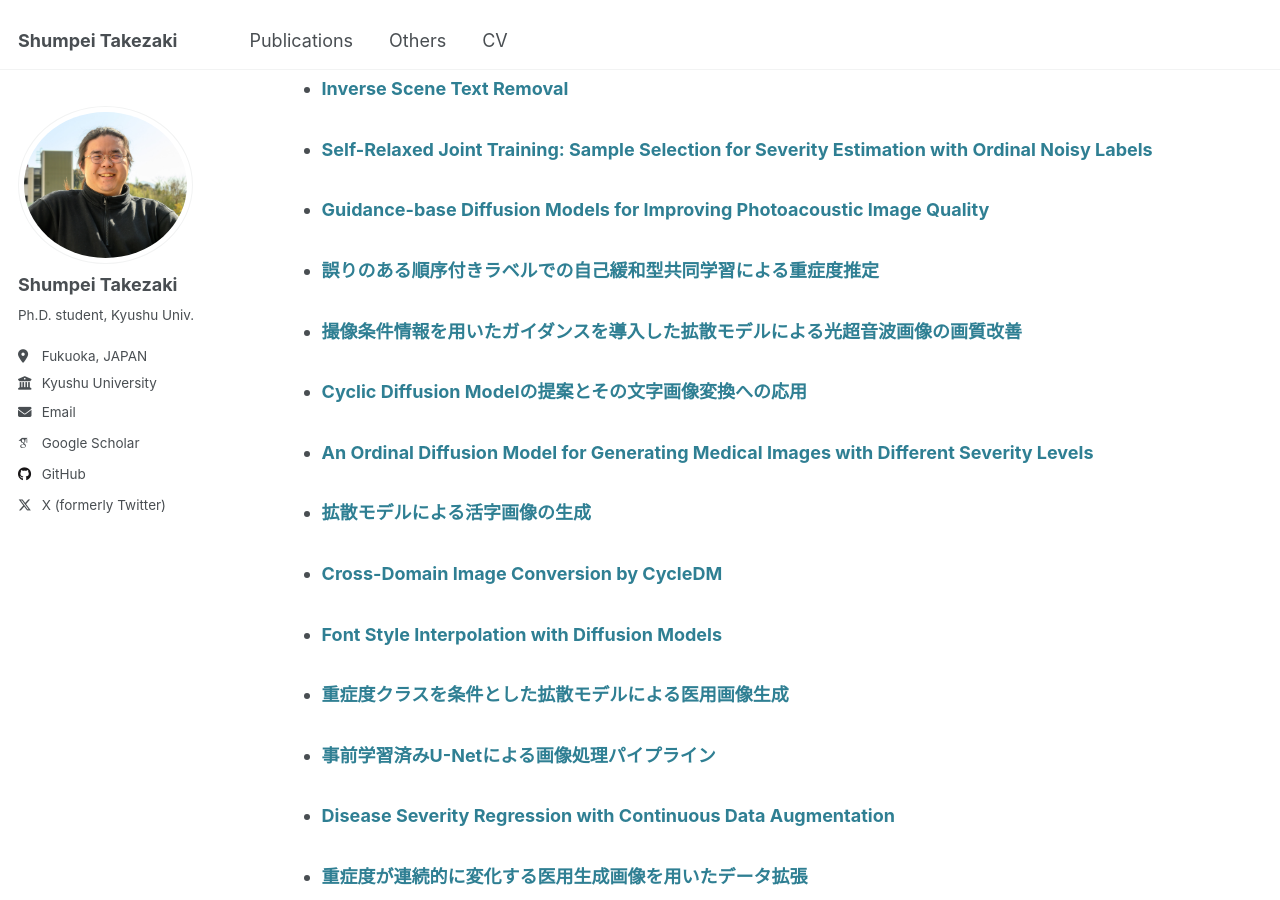
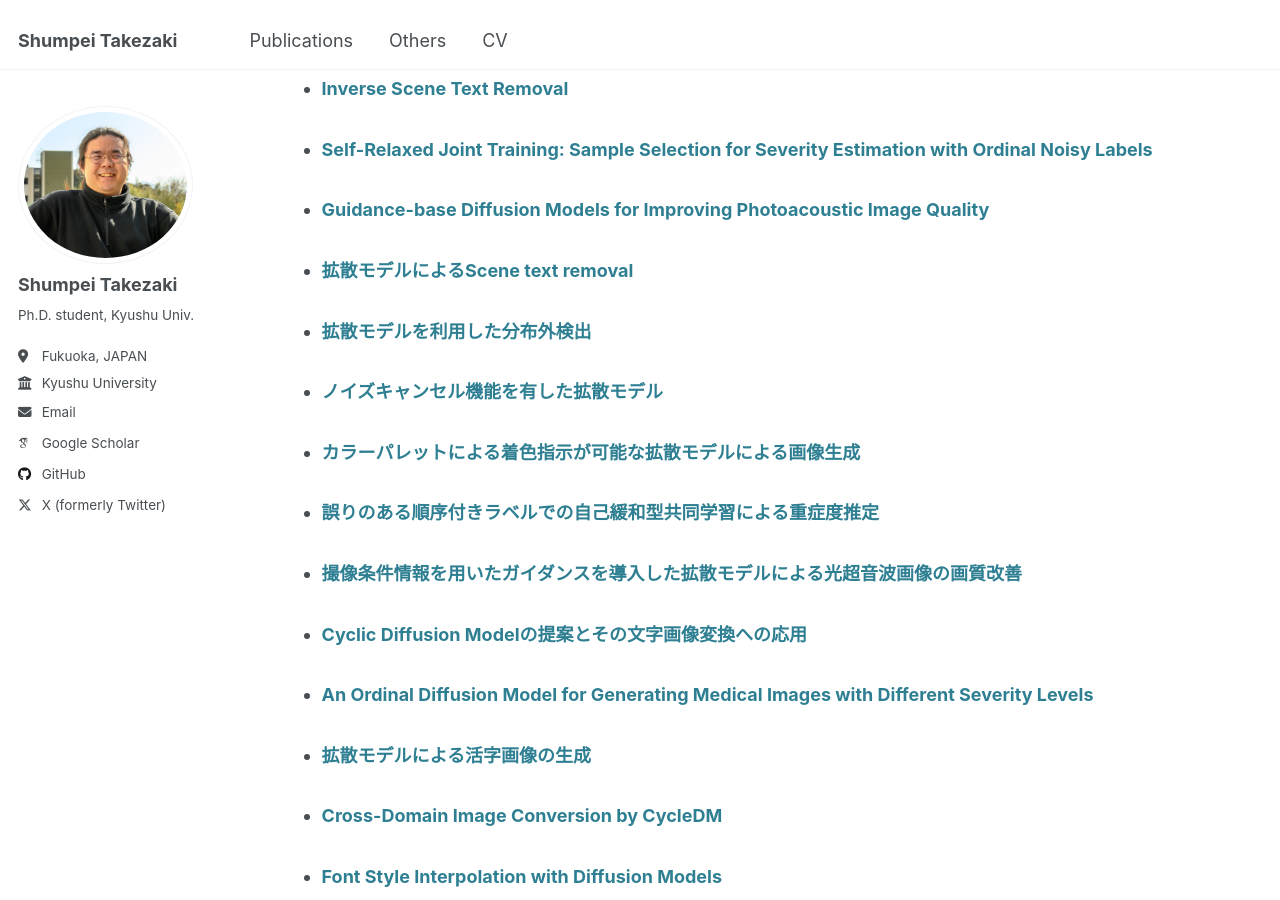
Before and after one commit to shumpei-takezaki/shumpei-takezaki.github.io, a Jekyll site: the page built from _pages/cv.md, in a window 1280 px wide and 900 px high, scrolled down 1081 px. Built offline with Jekyll 4.4.1, drawn with Linux system fonts in a browser that asks for light colours; some web fonts are replaced.

Commit message:
'update'

```diff
--- /dev/null
+++ b/_publications/ieice2024-1.md
@@ -0,0 +1,13 @@
+---
+title: "カラーパレットによる着色指示が可能な拡散モデルによる画像生成"
+collection: publications
+category: domestic
+permalink: /publication/ieice2024-1
+excerpt: ''
+status: 'Published'
+venue: 'IEICE Kyushu'
+authors: '永留 和真，内田 誠一，<strong> 竹崎 隼平</strong>'
+paperurl:
+code:
+date: 2024-09-26
+---
--- /dev/null
+++ b/_publications/ieice2024-2.md
@@ -0,0 +1,13 @@
+---
+title: "ノイズキャンセル機能を有した拡散モデル"
+collection: publications
+category: domestic
+permalink: /publication/ieice2024-2
+excerpt: ''
+status: 'Published'
+venue: 'IEICE Kyushu'
+authors: '松崎 悠汰，内田 誠一，<strong> 竹崎 隼平</strong>'
+paperurl:
+code:
+date: 2024-09-26
+---
--- /dev/null
+++ b/_publications/ieice2024-3.md
@@ -0,0 +1,13 @@
+---
+title: "拡散モデルを利用した分布外検出"
+collection: publications
+category: domestic
+permalink: /publication/ieice2024-3
+excerpt: ''
+status: 'Published'
+venue: 'IEICE Kyushu'
+authors: '石丸 大晟，<strong> 竹崎 隼平</strong>，備瀬 竜馬'
+paperurl:
+code:
+date: 2024-09-26
+---
--- /dev/null
+++ b/_publications/ieice2024-4.md
@@ -0,0 +1,13 @@
+---
+title: "拡散モデルによるScene text removal"
+collection: publications
+category: domestic
+permalink: /publication/ieice2024-4
+excerpt: ''
+status: 'Published'
+venue: 'IEICE Kyushu'
+authors: '吉松 拓海，内田 誠一，<strong> 竹崎 隼平</strong>'
+paperurl:
+code:
+date: 2024-09-26
+---
```
Also changed, not shown: _publications/icdar2025.md (+2 -2 lines).
